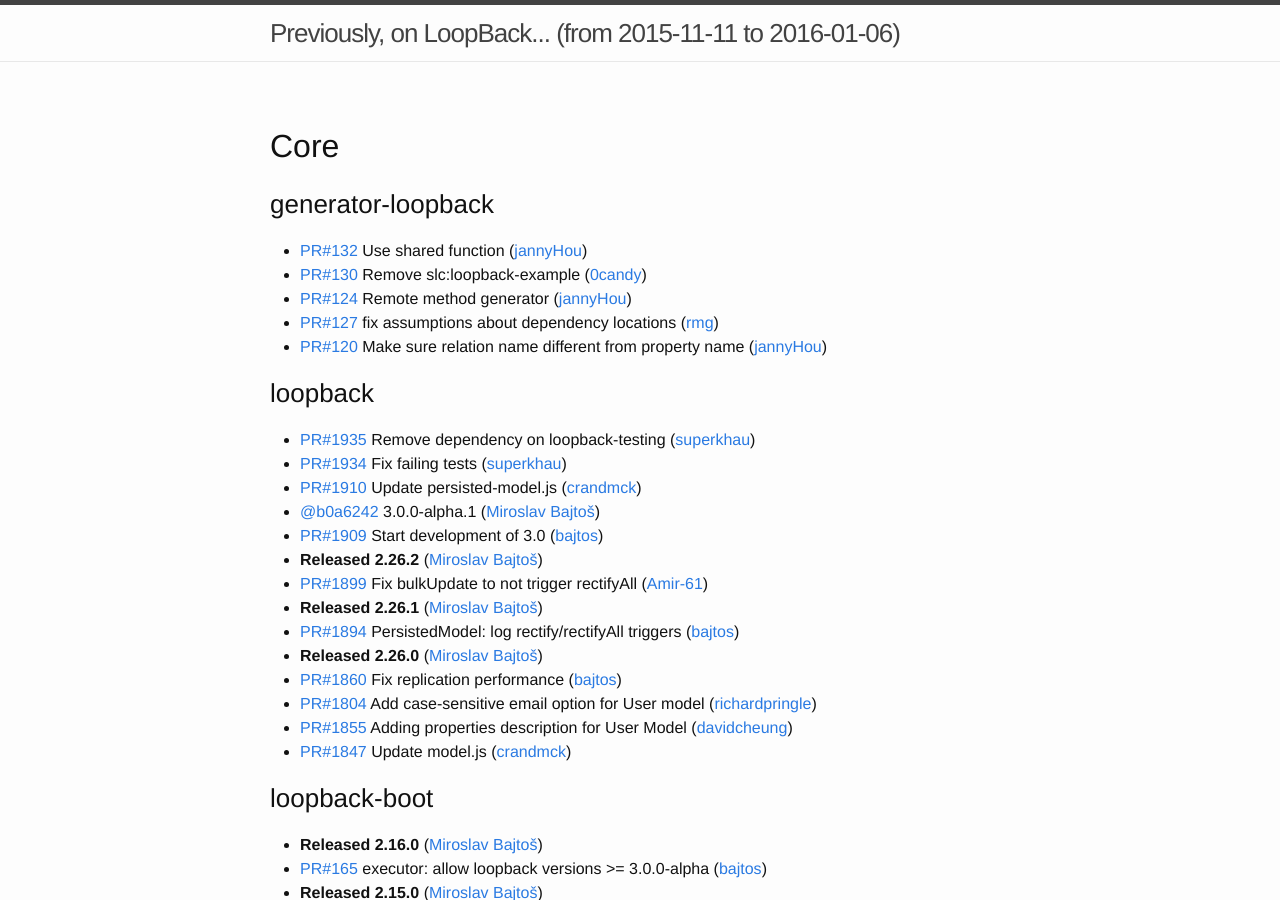
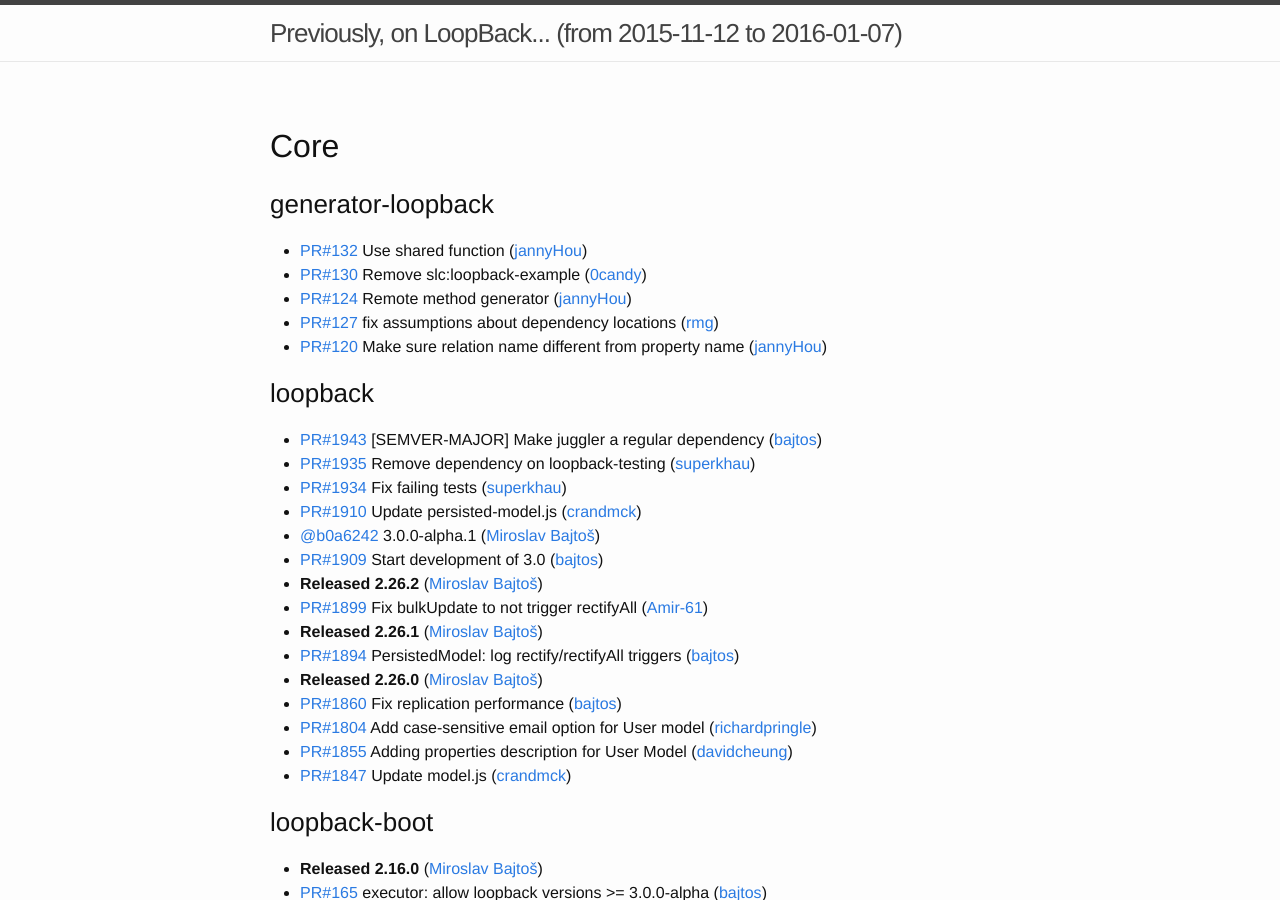
Before and after one commit to strongloop/loopback, a Jekyll site: the page built from index.md, in a window 1280 px wide and 900 px high. Built offline with Jekyll 4.4.1, drawn with Linux system fonts in a browser that asks for light colours.

Commit message:
Update changelog

```diff
--- a/index.md
+++ b/index.md
@@ -1,6 +1,6 @@
 ---
 layout: page
-since: (from 2015-11-11 to 2016-01-06)
+since: (from 2015-11-12 to 2016-01-07)
 ---
 
 ## Core
@@ -14,6 +14,7 @@
 
 
 ### loopback
+ * [PR#1943](https://github.com/strongloop/loopback/pull/1943) [SEMVER-MAJOR] Make juggler a regular dependency ([bajtos](https://github.com/bajtos))
  * [PR#1935](https://github.com/strongloop/loopback/pull/1935) Remove dependency on loopback-testing ([superkhau](https://github.com/superkhau))
  * [PR#1934](https://github.com/strongloop/loopback/pull/1934) Fix failing tests ([superkhau](https://github.com/superkhau))
  * [PR#1910](https://github.com/strongloop/loopback/pull/1910) Update persisted-model.js ([crandmck](https://github.com/crandmck))
```
